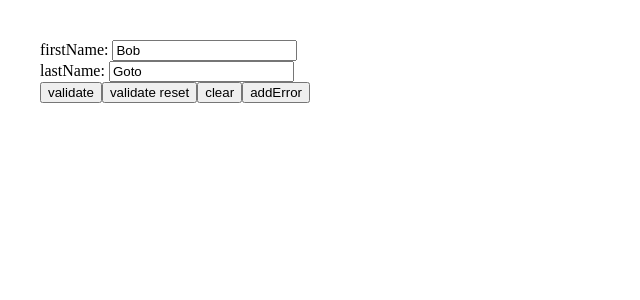
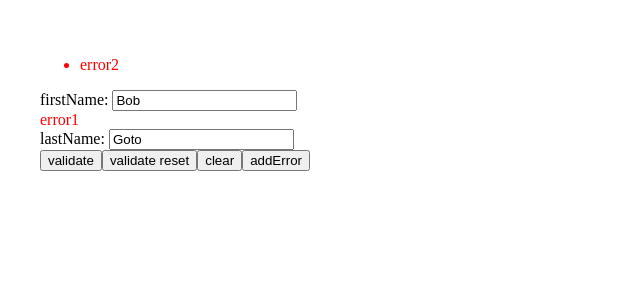
Before and after one commit to yasu-s/vuelidate-sample, a Vue app: page / in a window 1280 px wide. Both pictures are taken after a click on the button "addError". Shown: the top 300 px of the page, without its empty margins (0-640 px from the left). Built offline with nearby package versions, Linux system fonts and the light colour scheme.

Commit message:
server追加

```diff
--- a/src/App.vue
+++ b/src/App.vue
@@ -13,7 +13,7 @@ const rules = {
   lastName: { required },
 }
 
-const { v$, $externalResults, errors, validate: valid, reset } = useCustomVuelidate(rules, state)
+const { v$, errors, validate: valid, reset, setExternalResults } = useCustomVuelidate(rules, state)
 
 function validate() {
   valid()
@@ -31,13 +31,20 @@ function clear() {
 }
 
 function addError() {
-  $externalResults.value = { firstName: ['error1'] }
+  setExternalResults({ firstName: ['error1'], server: ['error2'] })
 }
 </script>
 
 <template>
   <div>
     <form>
+      <div v-if="errors.server">
+        <ul>
+          <li v-for="error of errors.server" class="error-msg" :ke="error.$uid">
+            {{ error.$message }}
+          </li>
+        </ul>
+      </div>
       <div>
         firstName: <input v-model="state.firstName" type="text" />
         <div v-for="error of errors.firstName" class="error-msg" :ke="error.$uid">
--- a/src/vuelidate.ts
+++ b/src/vuelidate.ts
@@ -10,26 +10,52 @@ export function useCustomVuelidate<
   T extends { [key in keyof Vargs]: unknown },
   Vargs extends ValidationArgs = ValidationArgs,
 >(validationsArgs: Ref<Vargs> | Vargs, state: T | Ref<T> | ToRefs<T>) {
-  const $externalResults = ref({})
+  const $externalResults = ref<Record<string, string[]>>({})
   const v$ = useVuelidate(validationsArgs, state, { $externalResults })
 
   const errors = ref<ErrorRecords>({})
 
-  const validate = () => {
-    errors.value = {}
-
-    v$.value.$validate()
-
+  const setErrors = () => {
     const errorRecords: ErrorRecords = {}
     v$.value.$errors.forEach((err) => {
       const errs = errorRecords[err.$property] ? errorRecords[err.$property] : []
       errorRecords[err.$property] = [...errs, err]
     })
+
+    // externalResultsでキーが不明なもの
+    for (const key of Object.keys($externalResults.value).filter((k) => !errorRecords[k])) {
+      const errs = $externalResults.value[key]
+      errorRecords[key] = errs.map((err, index) => {
+        return {
+          $propertyPath: key,
+          $property: key,
+          $validator: '$externalResults',
+          $message: err,
+          $params: {},
+          $pending: false,
+          $response: null,
+          $uid: `${key}-externalResult-${index}`,
+        }
+      })
+    }
+
     errors.value = errorRecords
+    console.log(errors.value)
   }
 
   const reset = () => {
     errors.value = {}
+  }
+
+  const validate = () => {
+    reset()
+    v$.value.$validate()
+    setErrors()
+  }
+
+  const setExternalResults = (value: Record<string, string[]>) => {
+    $externalResults.value = value
+    setErrors()
   }
 
   return {
@@ -38,5 +64,6 @@ export function useCustomVuelidate<
     validate,
     errors: computed(() => errors.value),
     reset,
+    setExternalResults,
   }
 }
```
